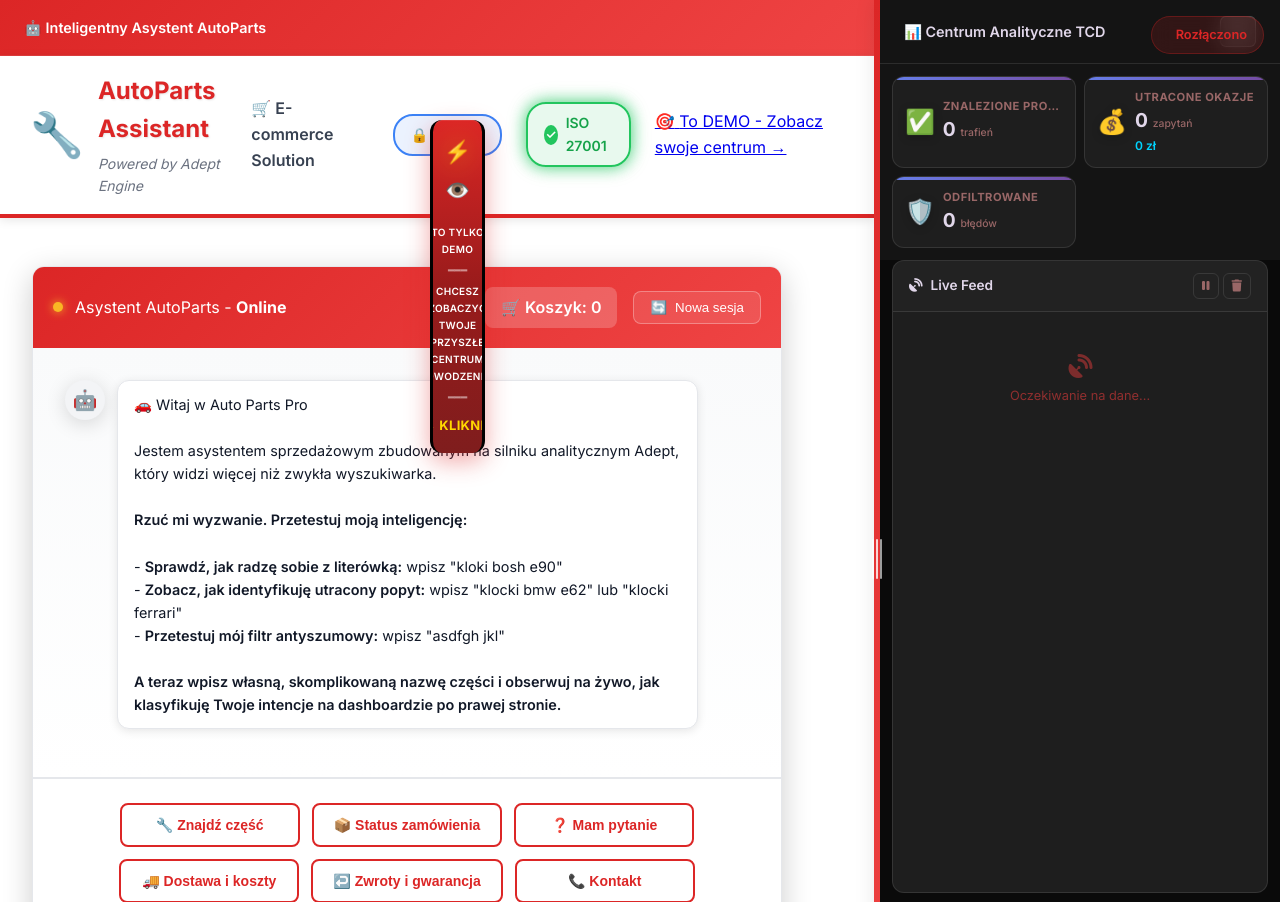
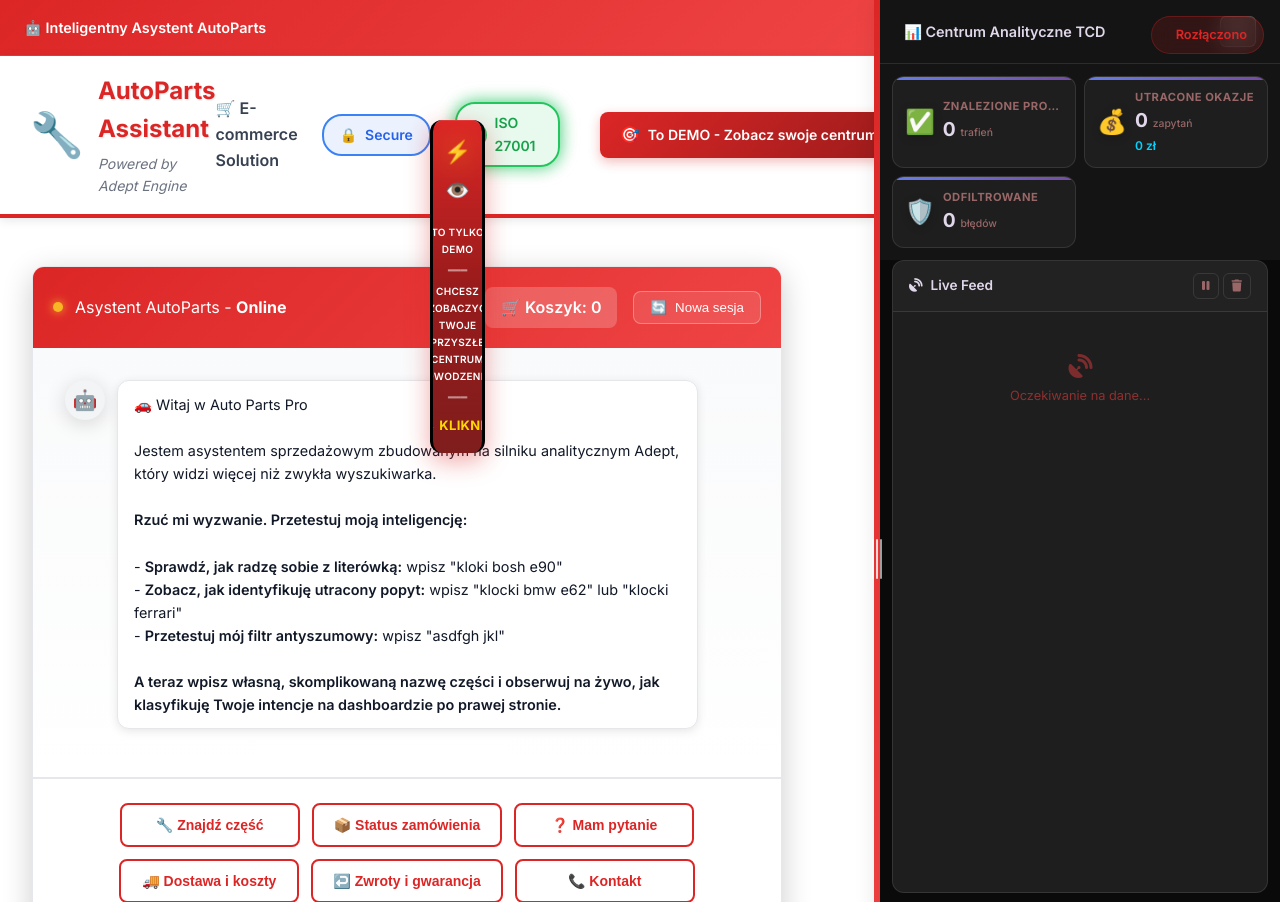
Before and after one commit to lukiikebukuro/zjednoczona-forteca, a Flask app: page /demo in a window 1280 px wide. Shown: the top 902 px of the page. Run offline with Flask 3, Linux system fonts and the light colour scheme; some libraries are stand-ins or nearby versions.

Commit message:
Add styles for header CTA and button adjustments

```diff
--- a/Projects/forteca_finalna/static/unified_style.css
+++ b/Projects/forteca_finalna/static/unified_style.css
@@ -3946,3 +3946,67 @@ pricing-main {
 .demo-cta-btn:hover {
     background: #2563eb;
 }
+
+/* ===== FIX OBRÓCONY TEKST ===== */
+.arguments-cta,
+.arguments-cta *,
+.arguments-cta h3,
+.arguments-cta p,
+.arguments-cta .cta-content,
+.arguments-cta .cta-buttons {
+    transform: none !important;
+    writing-mode: horizontal-tb !important;
+    text-orientation: mixed !important;
+}
+
+/* ===== PRZYCISK CTA W HEADERZE ===== */
+.header-cta-link {
+    display: inline-flex;
+    align-items: center;
+    gap: 8px;
+    padding: 10px 20px;
+    background: linear-gradient(135deg, #dc2626 0%, #991b1b 100%);
+    color: white !important;
+    text-decoration: none;
+    border-radius: 8px;
+    font-size: 14px;
+    font-weight: 600;
+    margin-left: 16px;
+    transition: all 0.3s ease;
+    box-shadow: 0 4px 12px rgba(220, 38, 38, 0.3);
+    white-space: nowrap;
+}
+
+.header-cta-link:hover {
+    transform: translateY(-2px);
+    box-shadow: 0 6px 16px rgba(220, 38, 38, 0.5);
+    background: linear-gradient(135deg, #ef4444 0%, #b91c1c 100%);
+}
+
+.header-cta-link .cta-icon {
+    font-size: 16px;
+}
+
+/* ===== MNIEJSZE PRZYCISKI W BOCIE ===== */
+.action-button {
+    padding: 10px 16px !important;
+    font-size: 14px !important;
+    min-height: 44px !important;
+}
+
+.button-grid {
+    gap: 8px !important;
+}
+
+.category-button,
+.vehicle-button {
+    padding: 12px 18px !important;
+    font-size: 14px !important;
+}
+
+@media (max-width: 1400px) {
+    .action-button {
+        padding: 8px 14px !important;
+        font-size: 13px !important;
+    }
+}
```
